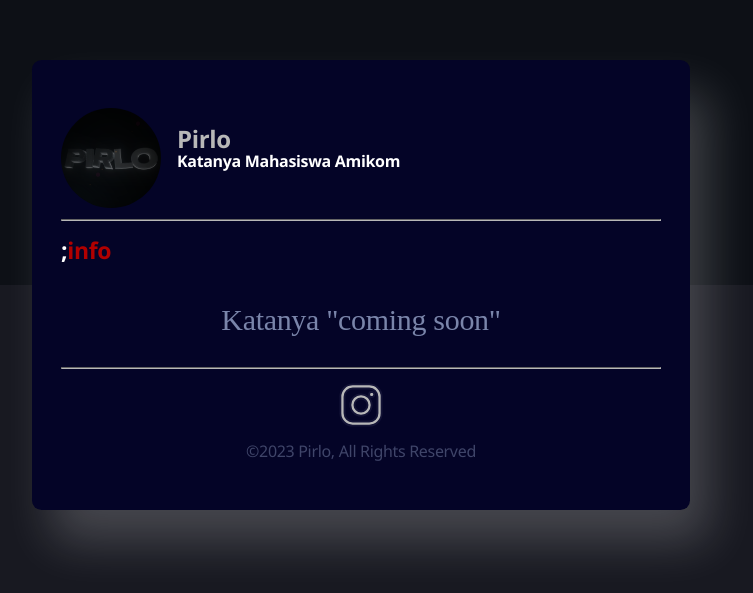
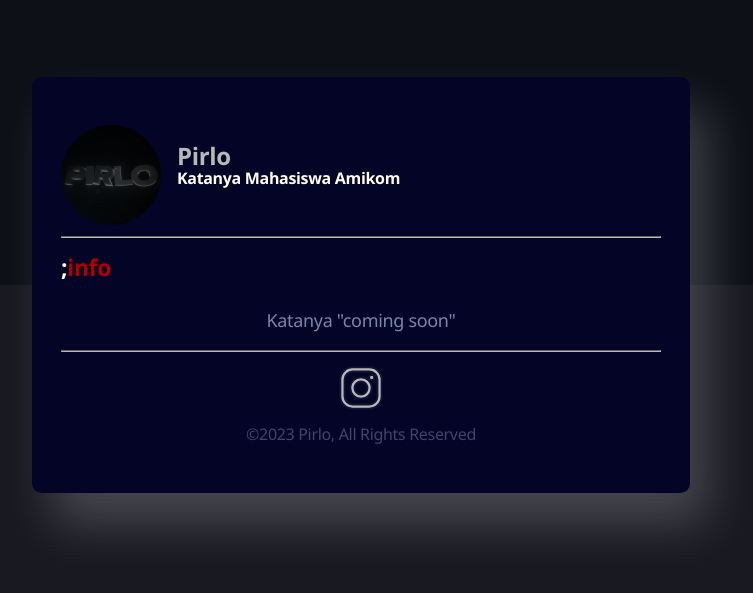
Before and after one commit to Pirlooo/Pirlooo.github.io, a plain HTML site: page index.html in a window 1280 px wide. Shown: the part 123-716 px from the top of the page, without its empty margins (279-1032 px from the left). Drawn offline with Linux system fonts and the light colour scheme.

Commit message:
Update style.css

```diff
--- a/style.css
+++ b/style.css
@@ -28,9 +28,8 @@
     justify-content: center;
     background: linear-gradient(#0d1016 50%, #181921 50%);
     letter-spacing: -0.02rem;
+    height: 100vh;
     overflow: hidden;
-    height: 100vh;
-
   }
 
   .container {
@@ -119,10 +118,14 @@
 
 
 .pisi{
-  font-family: 'Times New Roman', Times, serif;
-  font-size: 30px;
+  font-size: 18px;
 }
 
 .icon-img{
   border-radius: 50%;
 }
+
+.h31{
+  display: flex;
+
+}
```
